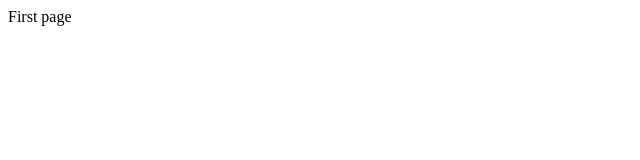
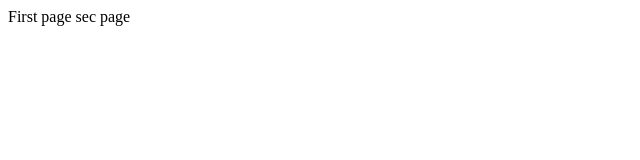
Before and after one commit to DraskoNikolic/projekat, a plain HTML site: page site/index.html in a window 1280 px wide. Shown: the full height of the page, 0-640 px from the left. Drawn offline with Linux system fonts and the light colour scheme.

Commit message:
little change

```diff
--- a/site/index.html
+++ b/site/index.html
@@ -1,11 +1,11 @@
 <!DOCTYPE html>
 <html>
 <head>
-<meta charset="utf-8">
-<title>Prva strana</title>
+  <meta charset="utf-8">
+  <title>Prva strana</title>
 </head>
 <body>
-First page
-
+  First page
+  sec  page
 </body>
 </html>
```
